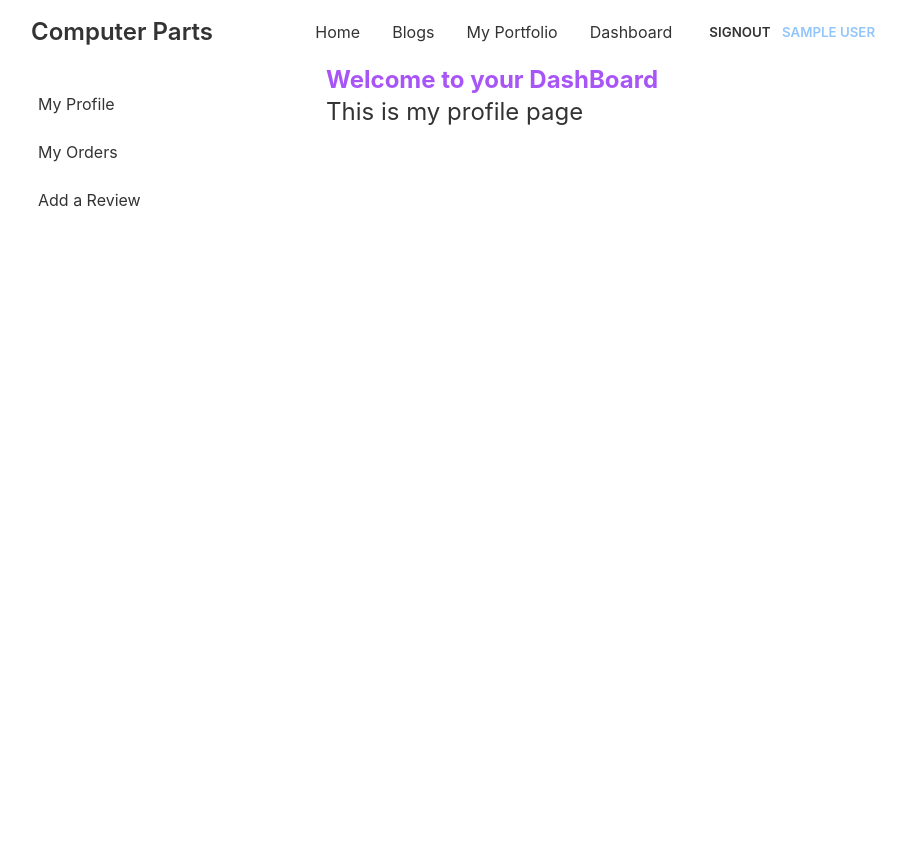
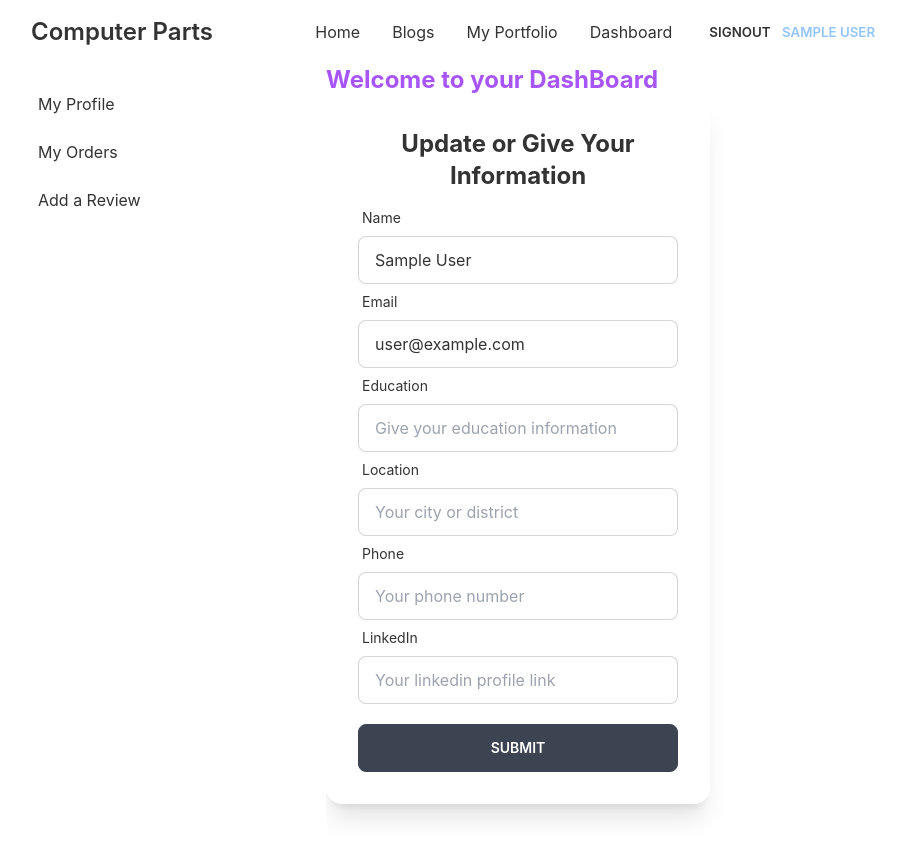
Before and after one commit to Hasanat902/computer-parts-manufacturer-client-side, a React (Create React App) app: page /dashboard in a window 1280 px wide. Shown: the top 858 px of the page, without its empty margins (42-948 px from the left). Built offline with nearby package versions, Linux system fonts and the light colour scheme; no server answers; sample sign-in values are in the browser's storage.

Commit message:
my profile page added

```diff
--- a/src/Pages/Dashboard/DeleteConfirmModal.js
+++ b/src/Pages/Dashboard/DeleteConfirmModal.js
@@ -7,7 +7,7 @@ const DeleteConfirmModal = ({cancelOrder, refetch, setCancelOrder}) => {
 
     const handleDelete = id => {
 
-        fetch(`http://localhost:5000/delete/${id}`, {
+        fetch(`http://localhost:5000/order/${id}`, {
         method: "DELETE",
         })
         .then(res => res.json())
--- a/src/Pages/Dashboard/MyProfile.js
+++ b/src/Pages/Dashboard/MyProfile.js
@@ -1,9 +1,117 @@
 import React from 'react';
+import { useAuthState } from 'react-firebase-hooks/auth';
+import { useForm } from 'react-hook-form';
+import { toast } from 'react-toastify';
+import auth from '../../firebase.init';
 
 const MyProfile = () => {
+
+    const [user] = useAuthState(auth);
+
+    const {
+        register,
+        formState: { errors },
+        handleSubmit,
+        reset
+      } = useForm();
+
+      const onSubmit = data => {
+
+       fetch(`http://localhost:5000/user/${user?.email}`, {
+           method: "PUT",
+           headers: {
+               'content-type': 'application/json'
+           },
+           body: JSON.stringify(data)
+       })
+       .then(res => res.json())
+       .then(result => {
+           if(result.upsertedCount){
+               toast.success("Successfully saved your information");
+           }
+           reset();
+       })
+
+      };
+
     return (
-        <div>
-            <h2 className='text-2xl'>This is my profile page</h2>
+        <div className="card w-96 bg-base-100 shadow-xl">
+            <div className="card-body">
+                <h2 className="text-2xl font-bold text-center">Update or Give Your Information</h2>
+                <form onSubmit={handleSubmit(onSubmit)}>
+                <div className="form-control w-full max-w-xs">
+                <label className="label">
+                    <span className="label-text">Name</span>
+                </label>
+                <input
+                    type="text"
+                    value={user?.displayName}
+                    className="input input-bordered w-full max-w-xs disabled"
+                    {...register("name")}
+                />
+                </div>
+                <div className="form-control w-full max-w-xs">
+                <label className="label">
+                    <span className="label-text">Email</span>
+                </label>
+                <input
+                    type="email"
+                    value={user?.email}
+                    className="input input-bordered w-full max-w-xs disabled"
+                    {...register("email")}
+                />
+                </div>
+                <div className="form-control w-full max-w-xs">
+                <label className="label">
+                    <span className="label-text">Education</span>
+                </label>
+                <input
+                    type="text"
+                    placeholder='Give your education information'
+                    className="input input-bordered w-full max-w-xs"
+                    {...register("education")}
+                />
+                </div>
+                <div className="form-control w-full max-w-xs">
+                <label className="label">
+                    <span className="label-text">Location</span>
+                </label>
+                <input
+                    type="text"
+                    placeholder='Your city or district'
+                    className="input input-bordered w-full max-w-xs"
+                    {...register("location")}
+                />
+                </div>
+                <div className="form-control w-full max-w-xs">
+                <label className="label">
+                    <span className="label-text">Phone</span>
+                </label>
+                <input
+                    type="text"
+                    placeholder='Your phone number'
+                    className="input input-bordered w-full max-w-xs"
+                    {...register("phone")}
+                />
+                </div>
+                <div className="form-control w-full max-w-xs">
+                <label className="label">
+                    <span className="label-text">LinkedIn</span>
+                </label>
+                <input
+                    type="text"
+                    placeholder='Your linkedin profile link'
+                    className="input input-bordered w-full max-w-xs"
+                    {...register("linkedin")}
+                />
+                </div>
+                <input
+                className="btn w-full max-w-xs text-white mt-5"
+                type="submit"
+                value="Submit"
+                />
+            </form>
+            </div>
         </div>
     );
 };
```
